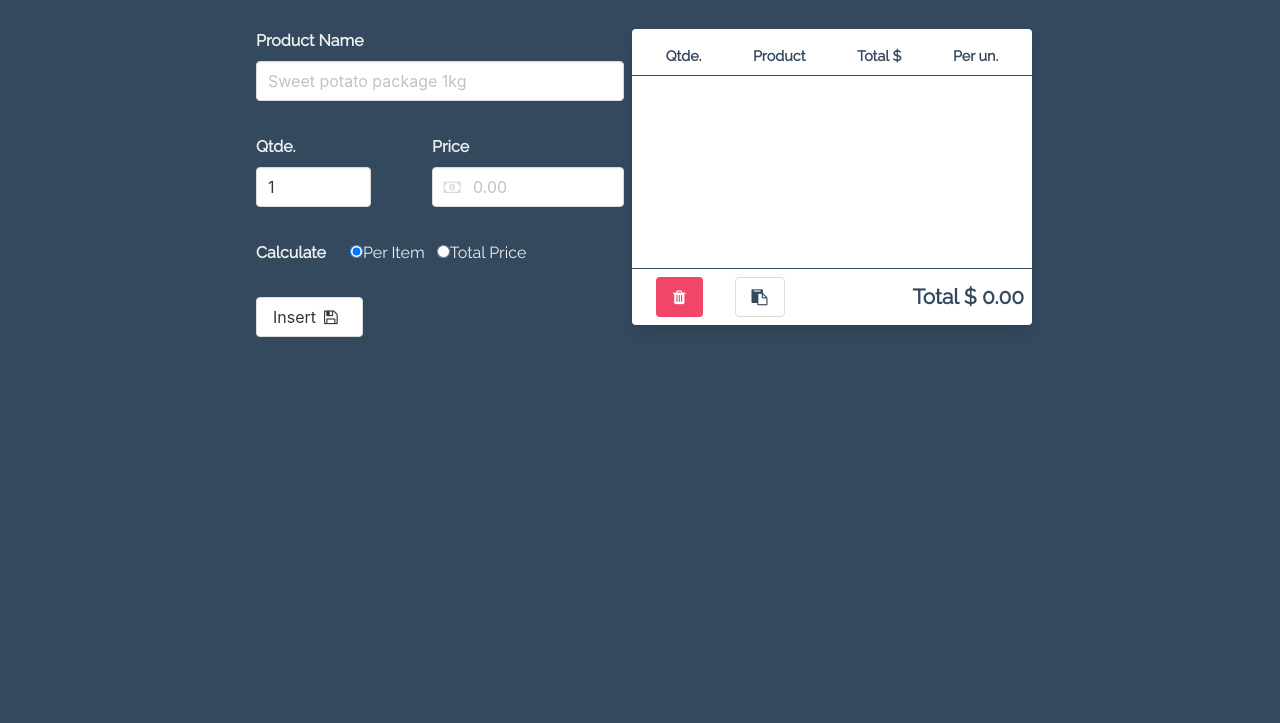
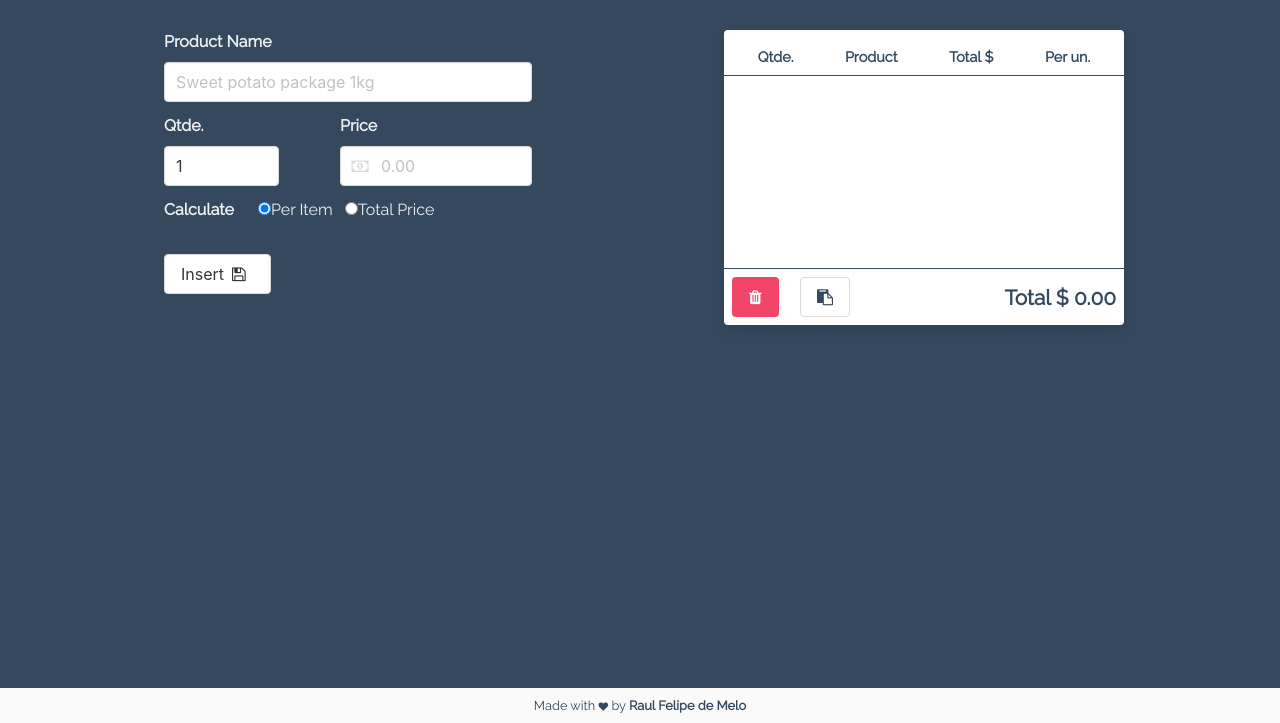
Before and after one commit to raulfdm/virtual-receipt, a website: page src/index.html in a window 1280 px wide. Shown: the part 130-853 px from the top of the page. Before the commit the page ends 800 px from the top, so only its background shows below. Drawn offline with nearby package versions, Linux system fonts and the light colour scheme; some packages are replaced by stand-ins of ours; files that its build step writes are made by us from their sources; a script that the page names is missing; files whose address does not match are found by name.

Commit message:
Added footer

```diff
--- a/src/css/index.css
+++ b/src/css/index.css
@@ -1,11 +1,10 @@
 @import './git-corner.css';
 @import url('https://fonts.googleapis.com/css?family=Raleway|Lobster+Two');
-
 :root {
 	--primary: #34495e;
 	--secondary: #ecf0f1;
-	--font-title: 'Lobster Two',cursive;
-	--font-body: 'Raleway',sans-serif;
+	--font-title: 'Lobster Two', cursive;
+	--font-body: 'Raleway', sans-serif;
 }
 
 
@@ -14,6 +13,8 @@
 html {
 	background-color: var(--primary);
 	color: var(--secondary);
+	height: 100%;
+	box-sizing: border-box;
 }
 
 h1,
@@ -27,20 +28,27 @@ p {
 	color: var(--secondary) !important;
 }
 
+strong {
+	color: inherit;
+}
+
 body {
+	position: relative;
+	min-height: 100%;
 	flex-direction: column;
-	font-family: var(--font-body)
+	font-family: var(--font-body);
+	padding-bottom: 3rem;
 }
 
 
 /*HEADER*/
 
 .header {
-	margin: 3rem 0;
+	margin: 3.3rem 0;
 }
 
 .header>.header__app-title {
-	font-size: 3.5rem;
+	font-size: 3rem;
 	text-align: center;
 	font-family: var(--font-title)
 }
@@ -84,13 +92,14 @@ main.container {
 	width: 50%;
 }
 
-
 .container__product-form__buttons {
 	margin: 2rem .5rem;
 }
-.container__product-form__buttons i{
+
+.container__product-form__buttons i {
 	margin: 0 .5rem;
 }
+
 
 /*List of Products*/
 
@@ -99,7 +108,8 @@ main.container {
 }
 
 .container__product-list {
-	width: 25rem;
+	width: 80%;
+	max-width: 25rem;
 	margin: 0 auto;
 }
 
@@ -139,12 +149,13 @@ main.container {
 	color: #fff !important;
 }
 
-.list-footer .button {
-	margin: 0 1rem;
+.list-action {
+	display: inline;
 }
 
-.list-footer__total {
-	width: 100%;
+.list-action .button:not(:last-child) {
+	margin-right: 1rem;
+	display: inline-block;
 }
 
 .tooltiped {
@@ -152,7 +163,6 @@ main.container {
 	z-index: 2;
 	cursor: pointer;
 }
-
 
 .tooltiped:before {
 	position: absolute;
@@ -182,8 +192,8 @@ main.container {
 	transition: all .4s;
 }
 
-.hidden{
-	opacity: 0;
+.hidden {
+	display: none;
 }
 
 @media screen and (min-width: 974px) {
@@ -193,3 +203,25 @@ main.container {
 		align-items: flex-start;
 	}
 }
+
+
+/* Footer */
+
+.footer {
+	padding: .5rem;
+	text-align: center;
+	right: 0;
+	bottom: 0;
+	left: 0;
+	position: absolute;
+}
+
+.footer p {
+	color: var(--primary) !important;
+	font-size: .8rem;
+}
+
+.footer i {
+	font-size: .6rem;
+	margin-top: 5px;
+}
--- a/src/index.html
+++ b/src/index.html
@@ -13,9 +13,9 @@
 	<title>Food List Creator</title>
 </head>
 
-<body class="tile">
+<body>
 	<a href="https://github.com/raulfdm/food-list-creator" target="_blank" class="github-corner" aria-label="View source on Github">
-		<svg width="80" height="80" viewBox="0 0 250 250" style="fill:#fff; color:var(--primary); position: absolute; top: 0; border: 0; right: 0;"
+		<svg width="80" height="80" viewBox="0 0 250 250" style="fill:#fff; color:var(--primary); position: absolute; top: -53px; border: 0; right: 0;"
 		  aria-hidden="true">
 			<path d="M0,0 L115,115 L130,115 L142,142 L250,250 L250,0 Z"></path>
 			<path d="M128.3,109.0 C113.8,99.7 119.0,89.6 119.0,89.6 C122.0,82.7 120.5,78.6 120.5,78.6 C119.2,72.0 123.4,76.3 123.4,76.3 C127.3,80.9 125.5,87.3 125.5,87.3 C122.9,97.6 130.6,101.9 134.4,103.2"
@@ -94,12 +94,18 @@
 
 			</div>
 			<div class="list-footer">
+				<div class="list-action">
 					<button class="button is-danger" id="btn-delete-itens"><i class="fa fa-trash"></i></button>
 					<button data-tooltip="Copied!" class="button tooltip" id="btn-copy"><i class="fa fa-clipboard"></i></button>
+				</div>
 				<p class="list-footer__total">Total $ <span class="list-footer__total-value">00.00</span></p>
 			</div>
 		</article>
 	</main>
+
+	<footer class="footer">
+		<p>Made with <i class="fa fa-heart" aria-hidden="true"></i> by <strong>Raul Felipe de Melo</strong></p>
+	</footer>
 	<script src="https://cdnjs.cloudflare.com/ajax/libs/jquery.inputmask/3.3.4/dependencyLibs/inputmask.dependencyLib.js"></script>
 	<script src="https://cdnjs.cloudflare.com/ajax/libs/jquery.inputmask/3.3.4/inputmask/inputmask.min.js"></script>
 	<script src="https://cdnjs.cloudflare.com/ajax/libs/clipboard.js/1.6.0/clipboard.min.js"></script>
```
Lines whose indentation alone changed are shown as unchanged.
